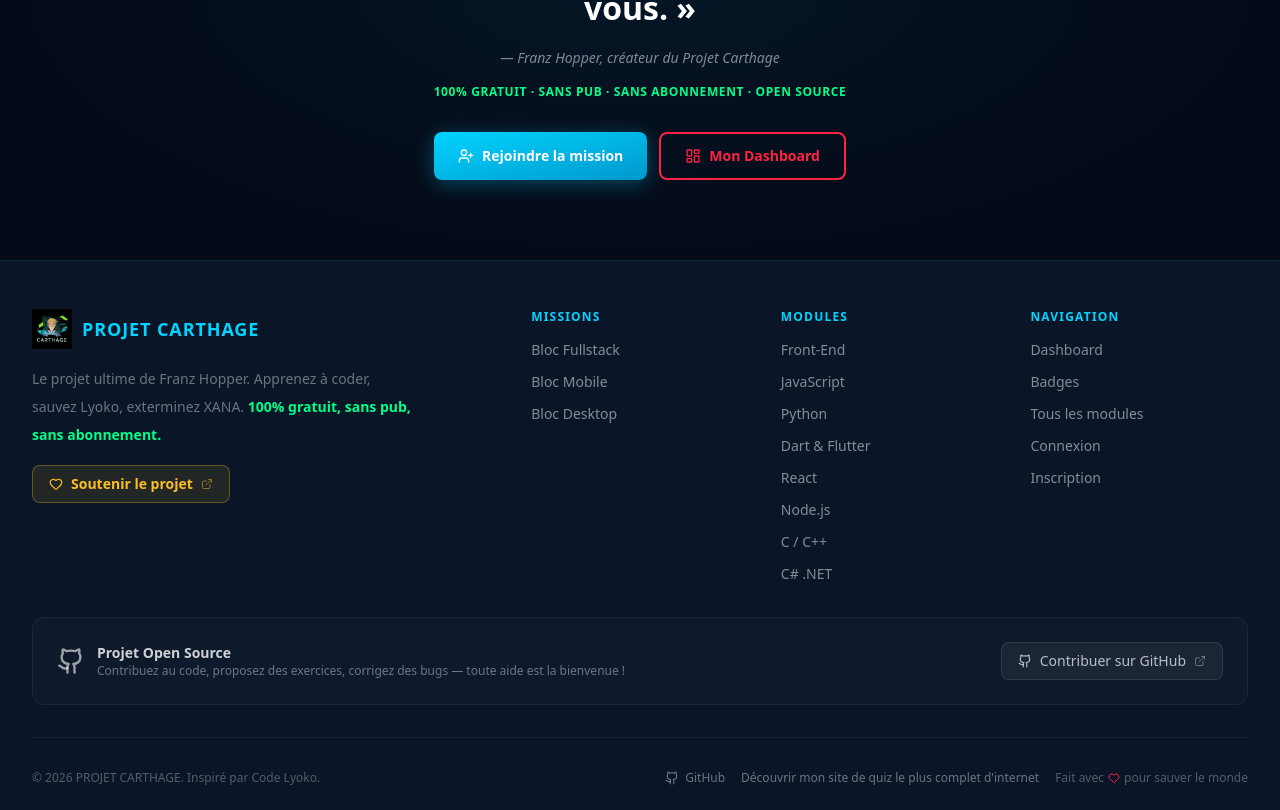
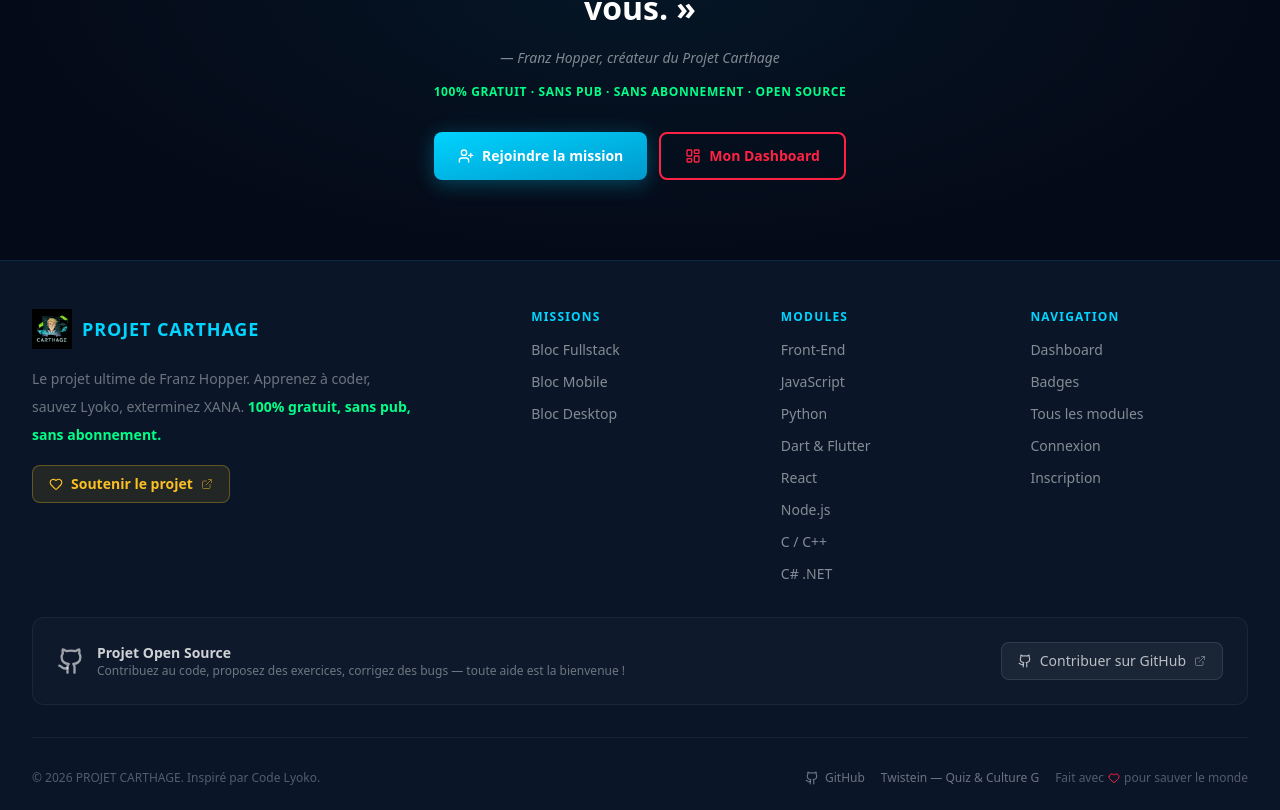
Before and after one commit to Akutsu1015/Projet-Carthage, a Next.js app: page / in a window 1280 px wide. Shown: the part 4428-5238 px from the top of the page. Built offline with nearby package versions, Linux system fonts and the light colour scheme; no server answers.

Commit message:
Update footer: rename quiz link to Twistein branding

```diff
--- a/src/components/layout/footer.tsx
+++ b/src/components/layout/footer.tsx
@@ -132,7 +132,7 @@
               rel="noopener noreferrer"
               className="text-xs text-white/40 transition-colors hover:text-lyoko-blue"
             >
-              Découvrir mon site de quiz le plus complet d&apos;internet
+              Twistein — Quiz &amp; Culture G
             </a>
             <p className="flex items-center gap-1 text-xs text-white/30">
               Fait avec <Heart size={12} className="text-xana-red" /> pour sauver le monde
```
